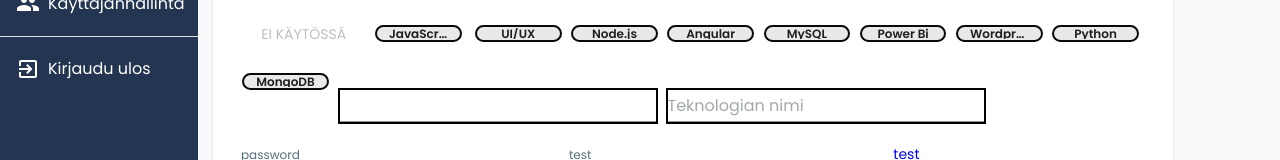
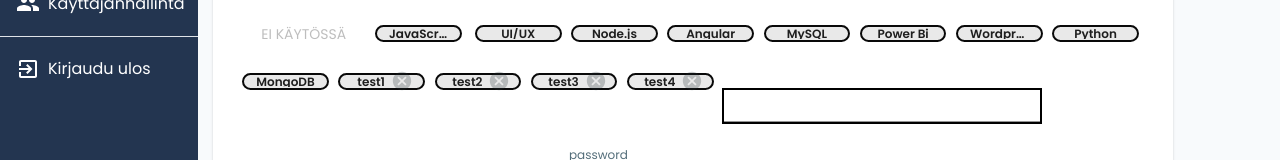
Before and after one commit to VirittamoHelsinki/Aava-frontend, a React (Create React App) app: page /test in a window 1280 px wide. Shown: the part 248-408 px from the top of the page. Built offline with nearby package versions, Linux system fonts and the light colour scheme.

Commit message:
New chip testing / fixes

```diff
--- a/src/pages/ComponentTest.js
+++ b/src/pages/ComponentTest.js
@@ -14,9 +14,14 @@ import Typography from '@material-ui/core/Typography';
 export default
     function ComponentTest(props) {
         const handleDelete = (chipToDelete) => () => {
-        //   setChipData((chips) => chips.filter((chip) => chip.key !== chipToDelete.key));
+          setChipData((chips) => chips.filter((chip) => chip.key !== chipToDelete.key));
         };
-        // const [chipData, setChipData] = useState(0);
+        const [chipData, setChipData] = useState([
+            {key: 0, label: 'test1'},
+            {key: 1, label: 'test2'},
+            {key: 2, label: 'test3'},
+            {key: 3, label: 'test4'},
+        ]);
         return (
             <Grid container>
                 <Grid item xs={2}>
@@ -43,13 +48,19 @@ export default
                         <Chip>Wordpress</Chip>
                         <Chip>Python</Chip>
                         <Chip>MongoDB</Chip>
-                            {/* {chipData.map((data) => {
-                              return (
-                                  <Chip
-
-                                  >{data.label}</Chip>
-                              );
-                            })} */}
+                            {chipData.map((data) => {
+                                return (
+                                    <React.Fragment
+                                        key={data.key}
+                                    >
+                                        <Chip
+                                            onDelete={handleDelete(data)}
+                                        >
+                                            {data.label}
+                                        </Chip>
+                                    </React.Fragment>
+                                );
+                            })}
                         <TextField style={{margin:"4px"}} />
                         <TextField placeholder="Teknologian nimi" style={{margin:"4px"}} />
                         <TextField label="password" type="password" style={{margin:"4px"}} />
```
